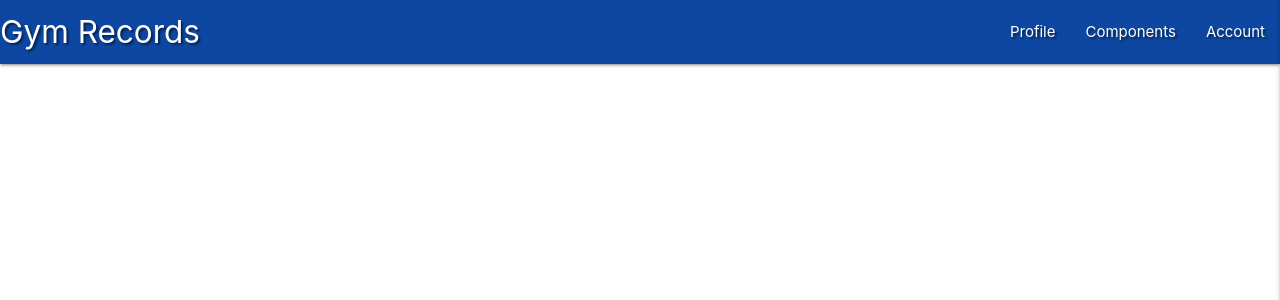
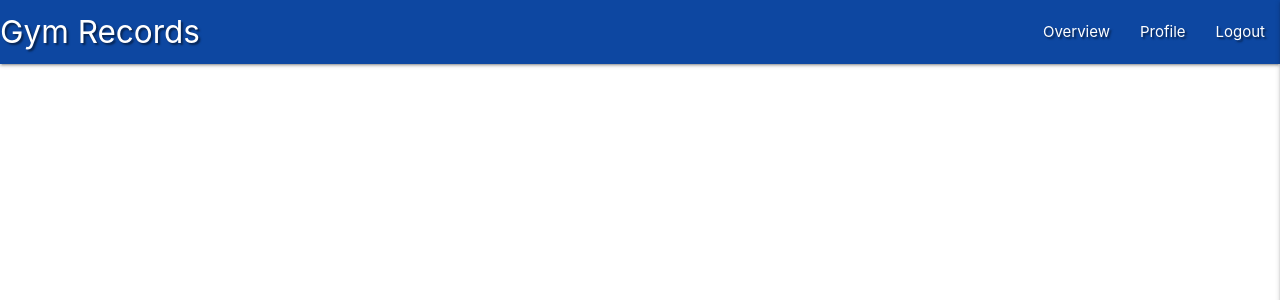
Before and after one commit to kylelawrencedev/gym-records-crud, a Flask app: page / in a window 1280 px wide. Shown: the top 300 px of the page. Run offline with Flask 2, Linux system fonts and the light colour scheme; the visitor is signed in with stand-in values (Sample User, id 1); some libraries are stand-ins or nearby versions.

Commit message:
Add user Logout Functionality

```diff
--- a/app.py
+++ b/app.py
@@ -94,7 +94,19 @@ def profile(username):
     # grab the session user's username from database
     username = mongo.db.users.find_one(
         {"username": session["user"]})["username"]
-    return render_template("profile.html", username=username)
+
+    if session["user"]:
+        return render_template("profile.html", username=username)
+
+    return redirect(url_for("login"))
+
+
+@app.route("/logout")
+def logout():
+    # remove user from session cookies
+    flash("You have been logged out")
+    session.pop("user")
+    return redirect(url_for("login"))
 
 
 if __name__ == "__main__":
--- a/templates/base.html
+++ b/templates/base.html
@@ -20,18 +20,28 @@
                 <a href="{{ url_for('home') }}" class="brand-logo">Gym Records</a>
                 <a href="#" data-target="mobile-demo" class="sidenav-trigger right"><i class="fas fa-bars"></i></a>
                 <ul class="right hide-on-med-and-down">
-                    <li><a href="{{ url_for('profile', username=session['user']) }}">Profile</a></li>
-                    <li><a href="#">Components</a></li>
-                    <li><a href="{{ url_for('account') }}">Account</a></li>
+                    {% if session.user %}
+                        <li><a href="{{ url_for('get_overview') }}">Overview</a></li>
+                        <li><a href="{{ url_for('profile', username=session['user']) }}">Profile</a></li>
+                        <li><a href="{{ url_for('logout') }}">Logout</a></li>
+                    {% else %}
+                        <li><a href="{{ url_for('home') }}">Home</a></li>
+                        <li><a href="{{ url_for('account') }}">Account</a></li>
+                    {% endif %}
                 </ul>
             </div>
             </nav>
             <!--Mobile sidenav-->
             <ul class="sidenav" id="mobile-demo">
                 <li><a href="{{ url_for('get_overview') }}"><h4 class="center-align blue-text text-darken-4">Gym Records</h4></a></li>
-                <li><a href="{{ url_for('profile', username=session['user']) }}">Profile</a></li>
-                <li><a href="#">Components</a></li>
-                <li><a href="{{ url_for('account') }}">Account</a></li>
+                {% if session.user %}
+                    <li><a href="{{ url_for('get_overview') }}">Overview</a></li>
+                    <li><a href="{{ url_for('profile', username=session['user']) }}">Profile</a></li>
+                    <li><a href="{{ url_for('logout') }}">Logout</a></li>
+                {% else %}
+                    <li><a href="{{ url_for('home') }}">Home</a></li>
+                    <li><a href="{{ url_for('account') }}">Account</a></li>
+                {% endif %}
             </ul>
 
     </header>
```
